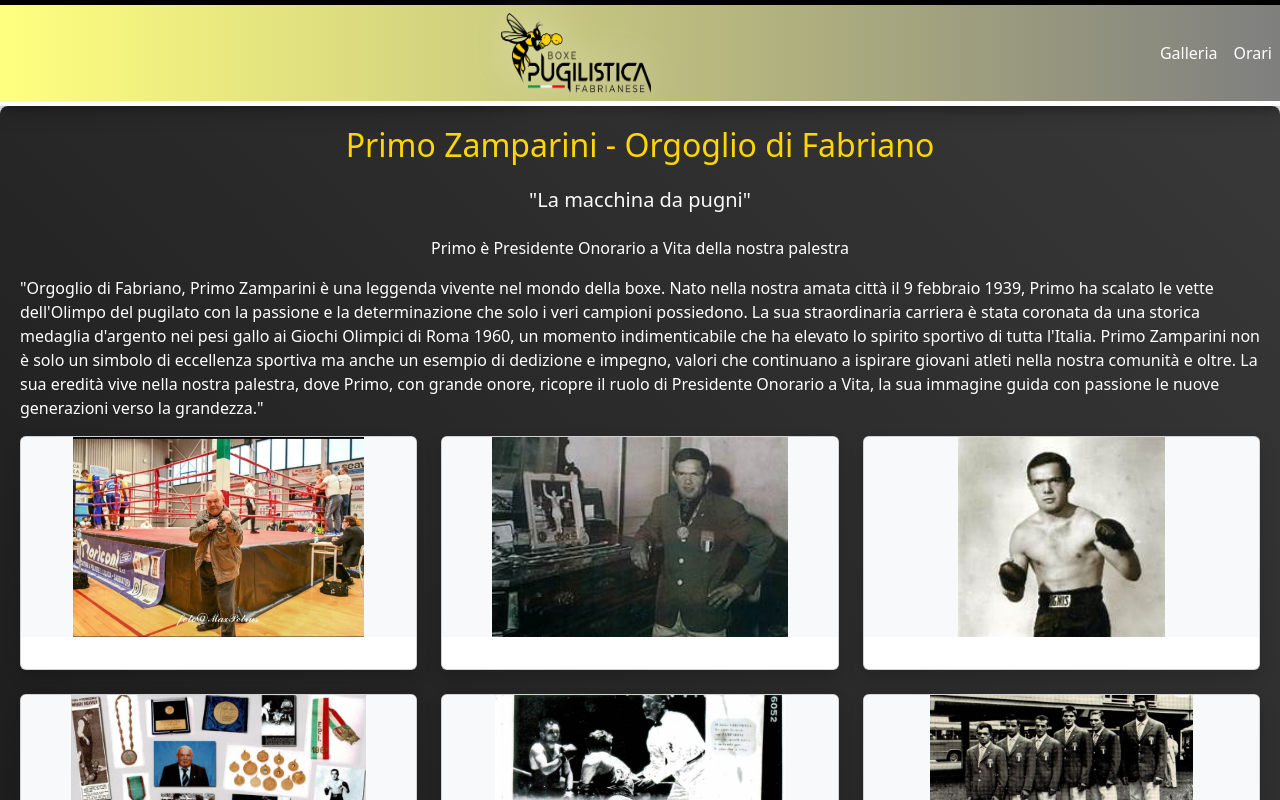
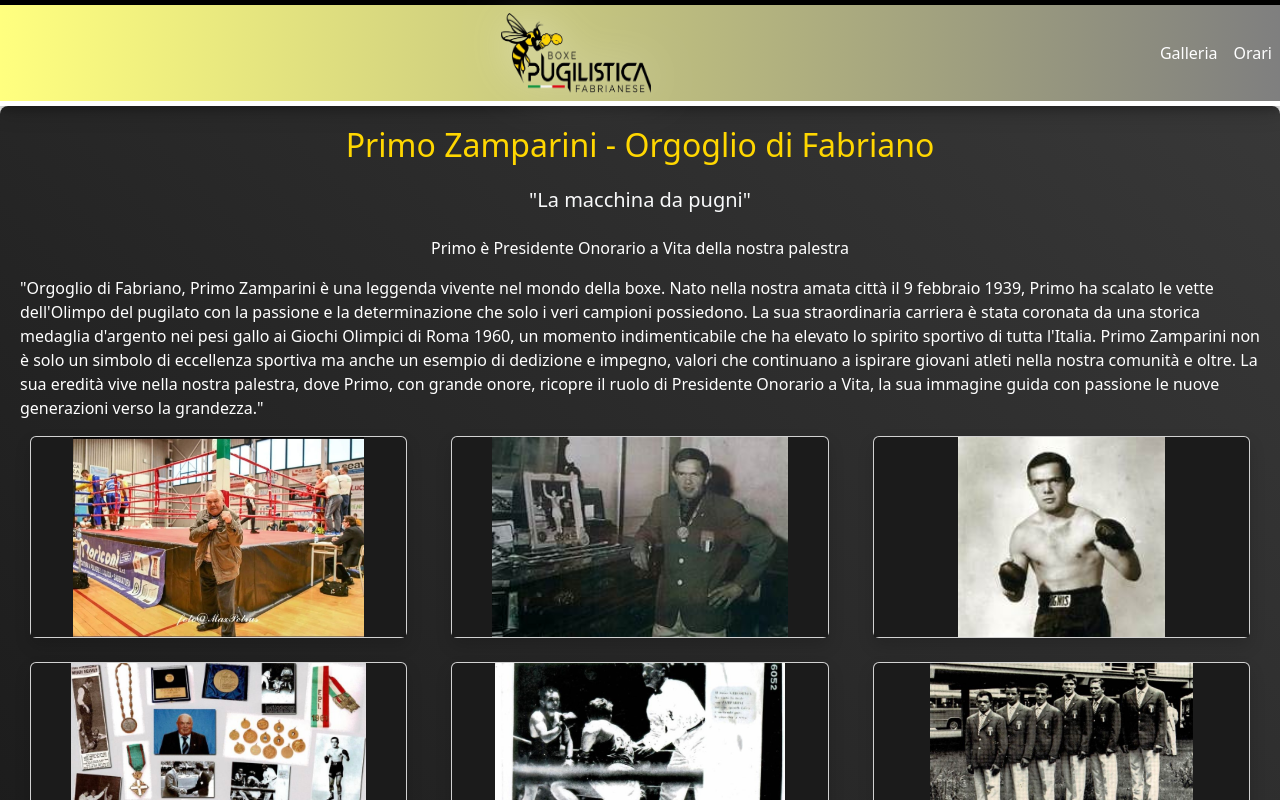
Before and after one commit to francescocaccia/IscrizioniPalestra-FrontEnd, a React (Vite) app: page /champGallery in a window 1280 px wide. Shown: the top 800 px of the page. Built offline with nearby package versions, Linux system fonts and the light colour scheme.

Commit message:
prova email e telefonodinamici

```diff
--- a/src/App.css
+++ b/src/App.css
@@ -191,18 +191,27 @@ p .hover-i:hover {
   text-align: center;
 }
 
+.champ-img-top {
+  height: 200px; /* Altezza fissa per uniformità */
+  width: 100%; /* La larghezza si adatta alla larghezza della card */
+  object-fit: contain; /* Mostra l'intera immagine senza tagli */
+  background-color: #1b1b1b; /* Cambia lo sfondo per abbinarlo al container se l'immagine non lo riempie */
+  display: block; /* Elimina spazi extra sotto l'immagine */
+  margin: auto; /* Centra l'immagine orizzontalmente se non riempie l'intera larghezza */
+}
+
+/* Stile base per la card */
+.card.champ-card {
+  margin: auto; /* Centra la card */
+  max-width: 95%; /* Imposta una larghezza massima per evitare che la card sia troppo larga su schermi grandi */
+  box-shadow: 0 4px 8px rgba(0, 0, 0, 0.1); /* Aggiunge un ombra per migliorare l'estetica */
+}
+
 .champ-card {
-  transition: transform 0.2s; /* Animazione */
-  box-shadow: 0 4px 8px rgba(247, 222, 60, 0.6); /* Ombra gialla */
+  transition: transform 0.2s, box-shadow 0.2s; /* Aggiunge una transizione per l'hover */
 }
 
 .champ-card:hover {
-  transform: scale(1.05); /* Effetto zoom leggero al hover */
+  transform: scale(1.05); /* Effetto zoom leggero all'hover */
+  box-shadow: 0 4px 8px rgba(248, 244, 14, 0.6); /* Ombra gialla all'hover */
 }
-
-.champ-img-top {
-  height: 200px; /* Altezza fissa per uniformità */
-  object-fit: contain; /* Mostra l'intera immagine senza tagli */
-  width: 100%; /* Assicura che l'immagine si adatti alla larghezza della card */
-  background-color: #f8f9fa; /* Colore di sfondo per le aree vuote dell'immagine, se necessario */
-}
--- a/src/components/ChampGallery.jsx
+++ b/src/components/ChampGallery.jsx
@@ -57,9 +57,6 @@ const ChampGallery = () => {
                   alt={image.alt}
                   className="card-img-top champ-img-top"
                 />
-                <div className="card-body">
-                  <p className="card-text">{image.alt}</p>
-                </div>
               </div>
             </div>
           ))}
@@ -108,7 +105,6 @@ const ChampGallery = () => {
               alt="Federico"
               className="card-img-top champ-img-top"
             />
-            <div className="card-body"></div>
           </div>
         </div>
       </div>
@@ -137,7 +133,7 @@ const ChampGallery = () => {
         <div className="row">
           <div className="card champ-card shadow">
             <img src={Io} alt="Io" className="card-img-top champ-img-top" />
-            <div className="card-body"></div>
+            {/* <div className="card-body">per aggiungere una descrizione alla foto</div> */}
           </div>
         </div>
       </div>
--- a/src/components/Footer.jsx
+++ b/src/components/Footer.jsx
@@ -103,21 +103,26 @@ function Footer() {
               <div className="col-md-3">
                 <ul className="navbar-nav">
                   <li className="nav-item">
-                    <a className="nav-link text-muted" href="*">
+                    <a
+                      className="nav-link text-muted"
+                      href="mailto:pugilisticafabrianese@gmail.com"
+                    >
                       <p className="m-0">pugilisticafabrianese@gmail.com</p>
                     </a>
                   </li>
                 </ul>
               </div>
+
               <div className="col-md-3">
                 <ul className="navbar-nav">
                   <li className="nav-item">
-                    <a className="nav-link text-muted" href="*">
+                    <a className="nav-link text-muted" href="tel:+393207010150">
                       <p className="m-0">+39 3207010150</p>
                     </a>
                   </li>
                 </ul>
               </div>
+
               <div className="col-md-3">
                 <ul className="navbar-nav">
                   <li className="nav-item">
```
